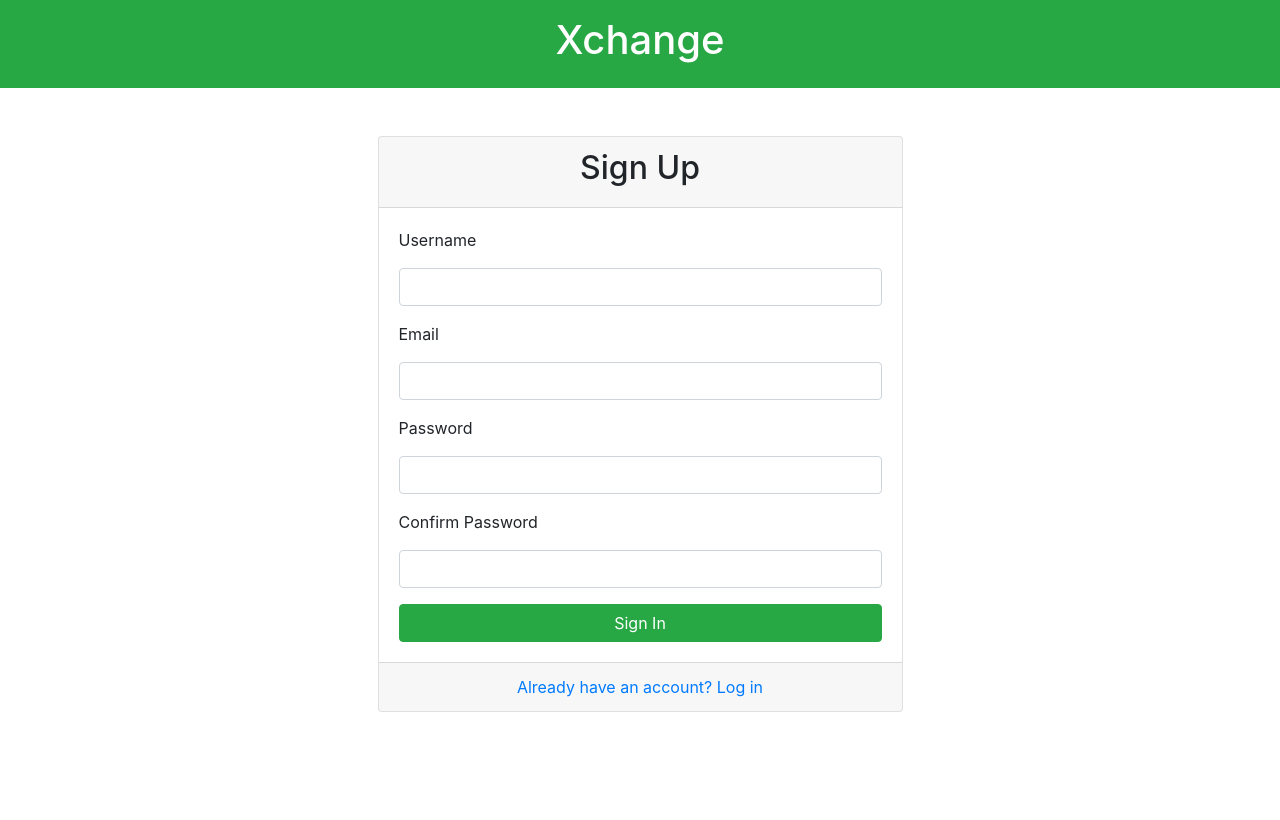
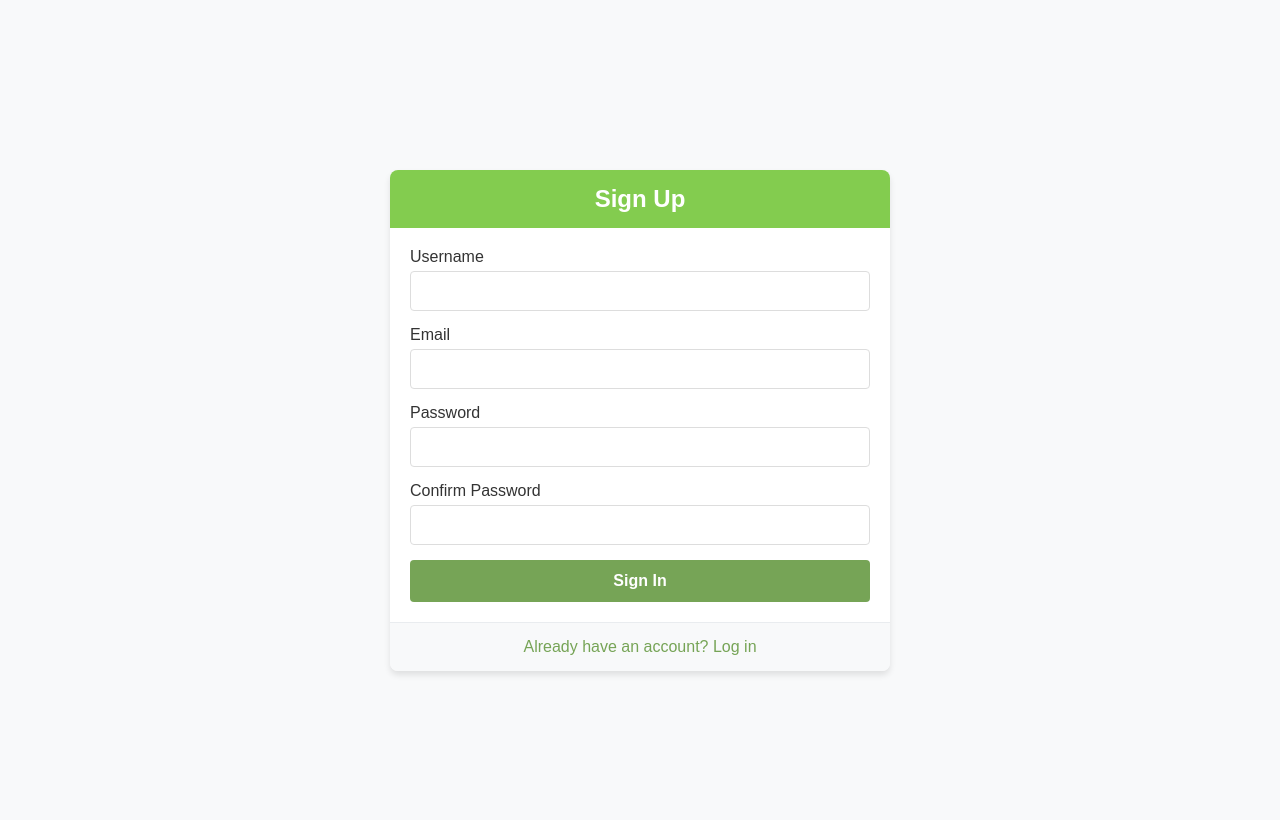
Before and after one commit to PedroFlores1996/Xchange, a Flask app: page /signin in a window 1280 px wide. Before the commit the page ends 712 px from the top, so only its background shows below. Run offline with Flask 3, Linux system fonts and the light colour scheme; parts of the project's set-up code (start-up, migrations or seed data) failed here and were passed over; some libraries are stand-ins or nearby versions.

Commit message:
improve auth html pages with no bootstrap

```diff
--- a/app/templates/auth/base.html
+++ b/app/templates/auth/base.html
@@ -4,16 +4,161 @@
     <meta charset="UTF-8">
     <meta name="viewport" content="width=device-width, initial-scale=1.0">
     <title>Xchange App</title>
-    <link rel="stylesheet" href="https://stackpath.bootstrapcdn.com/bootstrap/4.5.2/css/bootstrap.min.css">
+    <style>
+        body, html {
+            font-family: 'Poppins', sans-serif;
+            background-color: #f8f9fa;
+            height: 100%;
+            margin: 0;
+            padding: 0;
+            display: flex;
+            flex-direction: column;
+        }
+
+        .container {
+            margin-top: 20px;
+            flex: 1;
+            display: flex;
+            flex-direction: column;
+            align-items: center;
+            justify-content: center;
+            min-height: 100vh;
+        }
+
+        .header {
+            background-color: #83cc4f;
+            color: white;
+            text-align: center;
+            padding: 20px;
+            margin-bottom: 30px;
+            border-radius: 8px;
+            box-shadow: 0 4px 6px rgba(0, 0, 0, 0.1);
+        }
+
+        .header h1 {
+            margin: 0;
+            font-size: 2rem;
+            font-weight: 600;
+        }
+
+        .card {
+            box-shadow: 0 4px 6px rgba(0, 0, 0, 0.1);
+            border-radius: 8px;
+            overflow: hidden;
+            background-color: #ffffff;
+            max-width: 500px;
+            width: 100%;
+            margin: 0 auto;
+        }
+
+        .card-header {
+            background-color: #83cc4f;
+            color: white;
+            padding: 15px;
+            text-align: center;
+            font-weight: 600;
+        }
+
+        .card-header h2 {
+            margin: 0;
+            font-size: 1.5rem;
+        }
+
+        .card-body {
+            padding: 20px;
+        }
+
+        .card-footer {
+            background-color: #f8f9fa;
+            padding: 15px;
+            text-align: center;
+            border-top: 1px solid #e9ecef;
+        }
+
+        .card-footer a {
+            color: #76a456;
+            text-decoration: none;
+        }
+
+        .card-footer a:hover {
+            color: #83cc4f;
+            text-decoration: underline;
+        }
+
+        .form-group {
+            margin-bottom: 15px;
+        }
+
+        label {
+            display: block;
+            margin-bottom: 5px;
+            font-weight: 500;
+            color: #333;
+        }
+
+        input[type="text"],
+        input[type="email"],
+        input[type="password"] {
+            width: 100%;
+            padding: 10px;
+            border: 1px solid #ddd;
+            border-radius: 4px;
+            font-size: 1rem;
+            box-sizing: border-box;
+        }
+
+        input[type="text"]:focus,
+        input[type="email"]:focus,
+        input[type="password"]:focus {
+            outline: none;
+            border-color: #83cc4f;
+            box-shadow: 0 0 0 2px rgba(131, 204, 79, 0.2);
+        }
+
+        .btn {
+            display: block;
+            width: 100%;
+            padding: 12px;
+            background-color: #76a456;
+            color: white;
+            border: none;
+            border-radius: 4px;
+            font-size: 1rem;
+            font-weight: 600;
+            cursor: pointer;
+            transition: background-color 0.2s;
+            margin-top: 10px;
+        }
+
+        .btn:hover {
+            background-color: #83cc4f;
+        }
+
+        .error {
+            color: #dc3545;
+            font-size: 0.875rem;
+            margin-top: 5px;
+        }
+
+        .alert {
+            background-color: #f8d7da;
+            border: 1px solid #f5c6cb;
+            color: #721c24;
+            padding: 12px;
+            border-radius: 4px;
+            margin-bottom: 20px;
+        }
+
+        .alert p {
+            margin: 0;
+        }
+    </style>
 </head>
 <body>
-    <header class="bg-success text-white text-center py-3">
-        <h1>Xchange</h1>
-    </header>
-    <main class="container mt-4">
+    <div class="container">
         {% with messages = get_flashed_messages(with_categories=true) %}
             {% if messages %}
-                <div class="alert alert-danger">
+                <div class="alert">
                     {% for category, message in messages %}
                         <p>{{ message }}</p>
                     {% endfor %}
@@ -22,9 +167,6 @@
         {% endwith %}
         {% block content %}
         {% endblock %}
-    </main>
-    <script src="https://code.jquery.com/jquery-3.5.1.slim.min.js"></script>
-    <script src="https://cdn.jsdelivr.net/npm/@popperjs/core@2.5.4/dist/umd/popper.min.js"></script>
-    <script src="https://stackpath.bootstrapcdn.com/bootstrap/4.5.2/js/bootstrap.min.js"></script>
+    </div>
 </body>
 </html>
--- a/app/templates/auth/signin.html
+++ b/app/templates/auth/signin.html
@@ -1,52 +1,46 @@
 {% extends "auth/base.html" %}
 
 {% block content %}
-    <div class="container mt-5">
-        <div class="row justify-content-center">
-            <div class="col-md-6">
     <div class="card">
-                    <div class="card-header text-center">
+        <div class="card-header">
             <h2>Sign Up</h2>
         </div>
         <div class="card-body">
-                        <form action="" method="post" novalidate class="needs-validation">
+            <form action="" method="post" novalidate>
                 {{ form.hidden_tag() }}
                 <div class="form-group">
                     <label for="username">{{ form.username.label }}</label>
-                                {{ form.username(class="form-control", id="username", size=32) }}
+                    {{ form.username(id="username") }}
                     {% for error in form.username.errors %}
-                                    <span style="color: red;">[{{ error }}]</span>
+                        <div class="error">{{ error }}</div>
                     {% endfor %}
                 </div>
                 <div class="form-group">
                     <label for="email">{{ form.email.label }}</label>
-                                {{ form.email(class="form-control", id="email", size=32) }}
+                    {{ form.email(id="email") }}
                     {% for error in form.email.errors %}
-                                    <span style="color: red;">[{{ error }}]</span>
+                        <div class="error">{{ error }}</div>
                     {% endfor %}
                 </div>
                 <div class="form-group">
                     <label for="password">{{ form.password.label }}</label>
-                                {{ form.password(class="form-control", id="password", size=32) }}
+                    {{ form.password(id="password") }}
                     {% for error in form.password.errors %}
-                                    <span style="color: red;">[{{ error }}]</span>
+                        <div class="error">{{ error }}</div>
                     {% endfor %}
                 </div>
                 <div class="form-group">
                     <label for="confirm_password">{{ form.confirm_password.label }}</label>
-                                {{ form.confirm_password(class="form-control", id="confirm_password", size=32) }}
+                    {{ form.confirm_password(id="confirm_password") }}
                     {% for error in form.confirm_password.errors %}
-                                    <span style="color: red;">[{{ error }}]</span>
+                        <div class="error">{{ error }}</div>
                     {% endfor %}
                 </div>
-                            {{ form.submit(class="btn btn-success btn-block mt-3") }}
+                {{ form.submit(class="btn") }}
             </form>
         </div>
-                    <div class="card-footer text-center">
+        <div class="card-footer">
             <a href="{{ url_for('auth.login') }}">Already have an account? Log in</a>
         </div>
     </div>
-            </div>
-        </div>
-    </div>
 {% endblock %}
```
Also changed, not shown: app/templates/auth/login.html (+8 -14 lines). Lines whose indentation alone changed are shown as unchanged.
